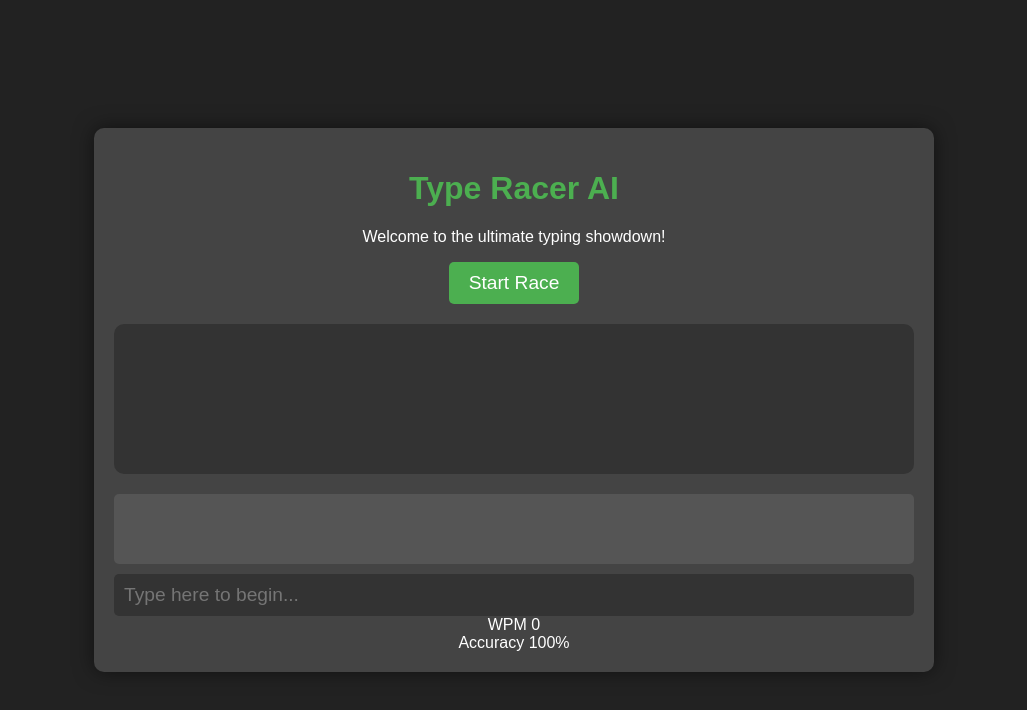
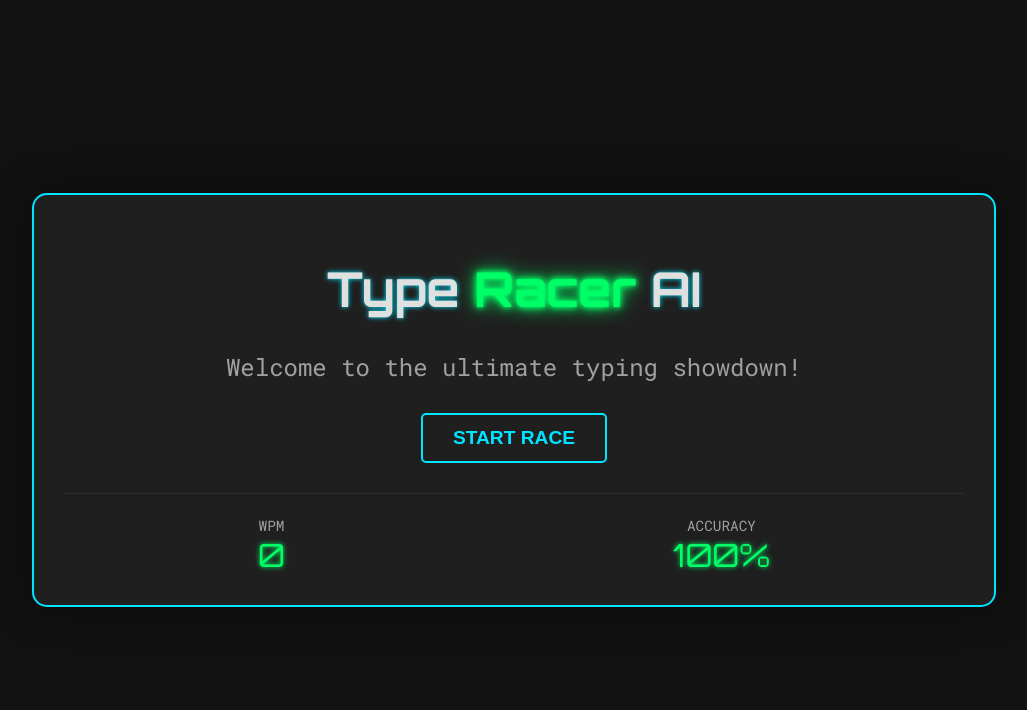
Before and after one commit to Atticus-Garza/Type-Racer, a plain HTML site: page index.html in a window 1280 px wide. Shown: the whole page, without its empty margins (126-1153 px from the left). Drawn offline with Linux system fonts and the light colour scheme; files that its build step writes are made by us from their sources.

Commit message:
Update style.css

```diff
--- a/assets/css/style.css
+++ b/assets/css/style.css
@@ -1,17 +1,27 @@
+/* Custom Fonts */
+@import url('https://fonts.googleapis.com/css2?family=Orbitron:wght@400;700&family=Roboto+Mono&display=swap');
+
+/* Root Colors */
 :root {
-    --track-color: #333;
-    --racer-size: 30px;
-    --player-color: #4CAF50;
-    --bot-color: #f44336;
-    --text-color: #fff;
-    --correct-text-color: #81C784;
-    --incorrect-text-color: #E57373;
+    --bg-dark: #121212;
+    --bg-medium: #1f1f1f;
+    --bg-light: #2c2c2c;
+    --neon-blue: #00e5ff;
+    --neon-purple: #ff00e5;
+    --neon-green: #00ff66;
+    --text-primary: #e0e0e0;
+    --text-secondary: #a0a0a0;
+    --player-color: var(--neon-green);
+    --bot-color-1: var(--neon-blue);
+    --bot-color-2: var(--neon-purple);
+    --track-line: #444;
 }
 
+/* Base Styles */
 body {
-    font-family: Arial, sans-serif;
-    background-color: #222;
-    color: var(--text-color);
+    font-family: 'Roboto Mono', monospace;
+    background-color: var(--bg-dark);
+    color: var(--text-primary);
     display: flex;
     justify-content: center;
     align-items: center;
@@ -21,123 +31,227 @@ body {
 
 .game-container {
     width: 90%;
-    max-width: 800px;
-    background-color: #444;
-    padding: 20px;
-    border-radius: 10px;
-    text-align: center;
-    box-shadow: 0 0 20px rgba(0, 0, 0, 0.5);
+    max-width: 900px;
+    background-color: var(--bg-medium);
+    padding: 30px;
+    border-radius: 15px;
+    box-shadow: 0 0 40px rgba(0, 0, 0, 0.5);
+    border: 2px solid var(--neon-blue);
 }
 
-h1 {
-    color: var(--player-color);
+.header {
+    text-align: center;
+    margin-bottom: 20px;
 }
 
-#start-btn {
-    padding: 10px 20px;
+.logo {
+    font-family: 'Orbitron', sans-serif;
+    font-size: 3rem;
+    color: var(--text-primary);
+    text-shadow: 0 0 5px var(--neon-blue);
+}
+
+.glow {
+    color: var(--neon-green);
+    text-shadow: 0 0 5px var(--neon-green), 0 0 10px var(--neon-green), 0 0 20px var(--neon-green);
+}
+
+/* Intro Screen */
+.intro-screen {
+    text-align: center;
+    transition: opacity 0.5s ease-in-out;
+}
+.game-container[data-mode="playing"] .intro-screen {
+    opacity: 0;
+    display: none;
+}
+
+.intro-screen p {
+    font-size: 1.5rem;
+    margin-bottom: 30px;
+    color: var(--text-secondary);
+}
+
+/* Animated Button */
+.animated-btn {
+    position: relative;
+    padding: 12px 30px;
     font-size: 1.2rem;
+    background-color: transparent;
+    color: var(--neon-blue);
+    border: 2px solid var(--neon-blue);
+    border-radius: 5px;
     cursor: pointer;
-    background-color: var(--player-color);
-    color: white;
-    border: none;
+    overflow: hidden;
+    transition: all 0.3s ease;
+    text-transform: uppercase;
+    font-weight: bold;
+}
+
+.animated-btn:hover {
+    color: var(--bg-dark);
+    background-color: var(--neon-blue);
+    box-shadow: 0 0 10px var(--neon-blue), 0 0 20px var(--neon-blue);
+}
+
+.animated-btn .border-glow {
+    content: '';
+    position: absolute;
+    top: 0;
+    left: 0;
+    width: 100%;
+    height: 100%;
     border-radius: 5px;
-    margin-bottom: 20px;
+    box-shadow: inset 0 0 10px var(--neon-blue), 0 0 10px var(--neon-blue);
+    opacity: 0;
+    transition: opacity 0.3s ease;
+}
+
+.animated-btn:hover .border-glow {
+    opacity: 1;
+}
+
+/* Game Screen */
+.game-screen {
+    transition: opacity 0.5s ease-in-out;
+    opacity: 0;
+    height: 0;
+    overflow: hidden;
+}
+.game-container[data-mode="playing"] .game-screen {
+    opacity: 1;
+    height: auto;
+    overflow: visible;
 }
 
 .race-track {
     width: 100%;
     height: 150px;
-    background-color: var(--track-color);
+    background-color: var(--bg-light);
     border-radius: 10px;
     position: relative;
+    margin-bottom: 20px;
+    box-shadow: inset 0 0 5px rgba(0, 0, 0, 0.5);
     padding: 10px;
-    box-sizing: border-box;
 }
 
 .racer {
-    width: var(--racer-size);
-    height: var(--racer-size);
-    border-radius: 5px;
+    width: 30px;
+    height: 30px;
+    border-radius: 50%;
     position: absolute;
     left: 10px;
     transition: transform 0.1s linear;
     display: flex;
     justify-content: center;
     align-items: center;
-    font-size: 0.8rem;
+    font-size: 0.7rem;
     font-weight: bold;
+    border: 2px solid white;
+    box-shadow: 0 0 5px rgba(255, 255, 255, 0.5);
 }
 
 .racer.player {
     background-color: var(--player-color);
-    color: var(--track-color);
+    color: var(--bg-dark);
     top: 10px;
 }
 
 .racer.bot-1 {
-    background-color: var(--bot-color);
-    color: white;
+    background-color: var(--bot-color-1);
+    color: var(--bg-dark);
     top: 50px;
 }
 
 .racer.bot-2 {
-    background-color: #FFC107;
-    color: white;
+    background-color: var(--bot-color-2);
+    color: var(--bg-dark);
     top: 90px;
 }
 
 .racer.bot-3 {
-    background-color: #2196F3;
-    color: white;
+    background-color: var(--neon-blue);
+    color: var(--bg-dark);
     top: 130px;
 }
 
 .game-display {
-    margin-top: 20px;
     text-align: left;
 }
 
 #game-text {
-    font-family: monospace;
+    font-family: 'Roboto Mono', monospace;
     font-size: 1.2rem;
-    padding: 10px;
-    background-color: #555;
-    border-radius: 5px;
+    padding: 15px;
+    background-color: var(--bg-light);
+    border-radius: 8px;
     min-height: 50px;
+    margin-bottom: 10px;
+    line-height: 1.5;
 }
 
 #game-text span {
-    transition: background-color 0.2s;
+    transition: all 0.2s;
+    border-bottom: 1px solid transparent;
 }
 
 #game-text .correct {
-    color: var(--correct-text-color);
+    color: var(--neon-green);
 }
 
 #game-text .incorrect {
-    color: var(--incorrect-text-color);
-    text-decoration: underline;
+    color: var(--neon-purple);
+    border-bottom: 1px solid var(--neon-purple);
 }
 
 #typing-input {
     width: 100%;
     box-sizing: border-box;
-    padding: 10px;
+    padding: 12px;
     font-size: 1.2rem;
-    border: none;
+    border: 2px solid var(--bg-light);
     border-radius: 5px;
-    margin-top: 10px;
-    background-color: #333;
-    color: white;
+    background-color: var(--bg-medium);
+    color: var(--text-primary);
+    outline: none;
+    transition: border-color 0.3s ease;
 }
 
-.status {
+#typing-input:focus {
+    border-color: var(--neon-blue);
+}
+
+/* Game Stats */
+.game-stats {
     display: flex;
     justify-content: space-around;
-    margin-top: 20px;
-    font-size: 1.2rem;
+    margin-top: 30px;
+    padding-top: 20px;
+    border-top: 1px solid var(--bg-light);
 }
 
-.status p {
-    margin: 0;
+.stat-box {
+    text-align: center;
 }
+
+.stat-label {
+    font-size: 0.9rem;
+    color: var(--text-secondary);
+    text-transform: uppercase;
+}
+
+.stat-value {
+    font-size: 2rem;
+    font-family: 'Orbitron', sans-serif;
+    color: var(--neon-green);
+    text-shadow: 0 0 5px var(--neon-green);
+    display: block;
+}
+
+/* State-based hiding for JavaScript */
+.game-container[data-mode="idle"] .game-screen {
+    display: none;
+}
+.game-container[data-mode="playing"] .intro-screen {
+    display: none;
+}
```
